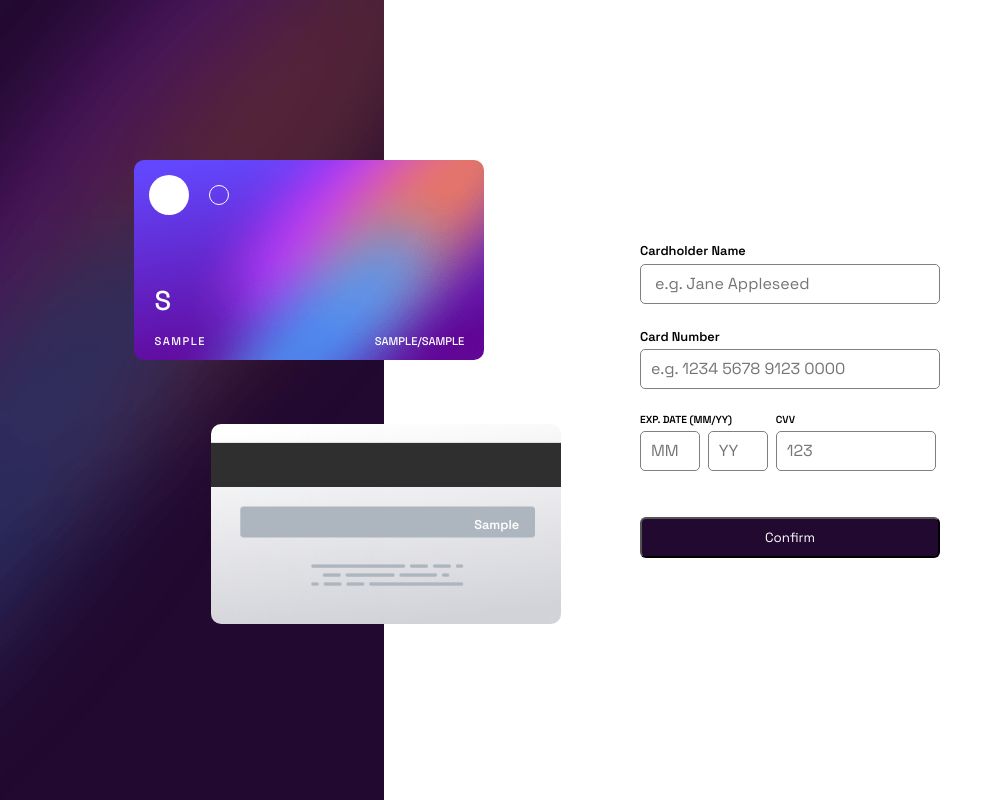
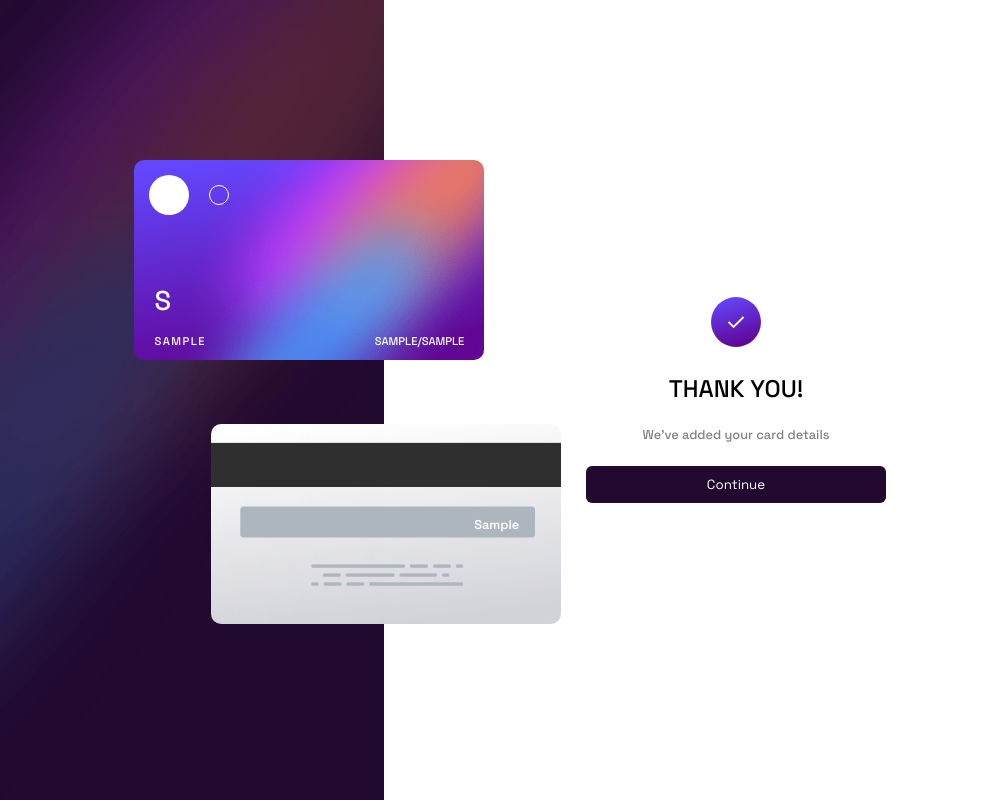
Before and after one commit to milanochi/interactive-card-details, a plain HTML site: page index.html in a window 1280 px wide. Both pictures are taken after typing "Sample", "Sample", "Sample", "Sample", "Sample" into the empty fields and a click on the button "Confirm". Shown: the whole page, without its empty margins (0-1003 px from the left). Drawn offline with Linux system fonts and the light colour scheme.

Commit message:
new styles

```diff
--- a/index.html
+++ b/index.html
@@ -94,6 +94,22 @@
 </div>
 </form>
 
+        <div class="content__confirm container">
+
+          <div class="content__inner2">
+
+            <div class="content__flex">
+              <img src="images/icon-complete.svg" class="content__svg" alt="complete" />
+              <div class="content__heading">Thank you!</div>
+              <p class="content__para">We've added your card details</p>
+            </div>
+           <div>
+            <button class="content__btn">Continue</button>
+           </div>
+
+          </div>
+
+        </div>
 
 
   <!-- Completed state start -->
--- a/script.js
+++ b/script.js
@@ -12,7 +12,8 @@ const content = document.querySelectorAll('input');
 const code =   document.querySelector('.sidebar__cardback-inner');
 const mth = document.querySelector('.right1');
 const yr = document.querySelector('.sidebar__cardtext-right');
-const cardNum = document.querySelector('.sidebar__cardtext')
+const cardNum = document.querySelector('.sidebar__cardtext');
+const complete = document.querySelector('.content__confirm')
 
 acctName.addEventListener('input', (e) =>{
     let res = e.target.value
@@ -70,4 +71,8 @@ month.value = '';
 year.value='';
 acctName.value='';
 acctNum.value='';
+
+form.style.display = 'none';
+complete.style.display ='block'
+
 })
--- a/style.css
+++ b/style.css
@@ -139,6 +139,14 @@ img{
 height: 100vh;
 font-weight: 500;
 font-size: .8rem;
+/* display: none; */
+}
+.content__confirm{
+    height: 100vh;
+font-weight: 500;
+font-size: .8rem;
+display: none;
+
 }
 .content__inner{
 
@@ -150,6 +158,51 @@ font-size: .8rem;
  /* background-color: rgba(167, 165, 165, 0.507); */
 
 }
+
+.content__inner2{
+
+    display: flex;
+    flex-direction: column;
+     align-items: center;
+    justify-content: center;
+    height: 100%;
+    /* background-color: rgba(167, 165, 165, 0.507); */
+    line-height: 2.5;
+    width: 100%;
+    margin-left: 6rem;
+   animation: confirm 1s cubic-bezier(0.47, 0, 0.745, 0.715) forwards;
+}
+@keyframes confirm {
+    0%{
+        opacity: 0;
+    }
+    50%{
+        opacity: 0;
+    }
+    100%{
+        opacity: 1;
+    }
+}
+
+   .content__svg{
+       max-width: 50px;
+   }
+.content__heading{
+    font-size: 1.5rem;
+    font-weight: 500;
+    text-transform: uppercase;
+}
+.content__para{
+    font-weight: 500;
+    color: grey;
+}
+.content__flex{
+    text-align: center;
+    margin-bottom: 1rem;
+    /* background-color: grey; */
+
+}
+
 ::placeholder{
     font-family: Space Grotesk;
 }
@@ -213,6 +266,7 @@ label{
     font-family: Space Grotesk;
     width: 300px;
     border-radius: 6px;
+    border: none;
 }
 input{
     font-size: 1rem;
@@ -237,6 +291,18 @@ input{
    }
    body{
     overflow-x: hidden;
+   }
+   .content__inner2{
+
+    display: flex;
+    flex-direction: column;
+     align-items: center;
+    justify-content: center;
+    height: 100%;
+    /* background-color: rgba(167, 165, 165, 0.507); */
+    line-height: 2.5;
+    width: 100%;
+   margin: 0;
    }
    .sidebar__inner{
        height: 280px;
```
